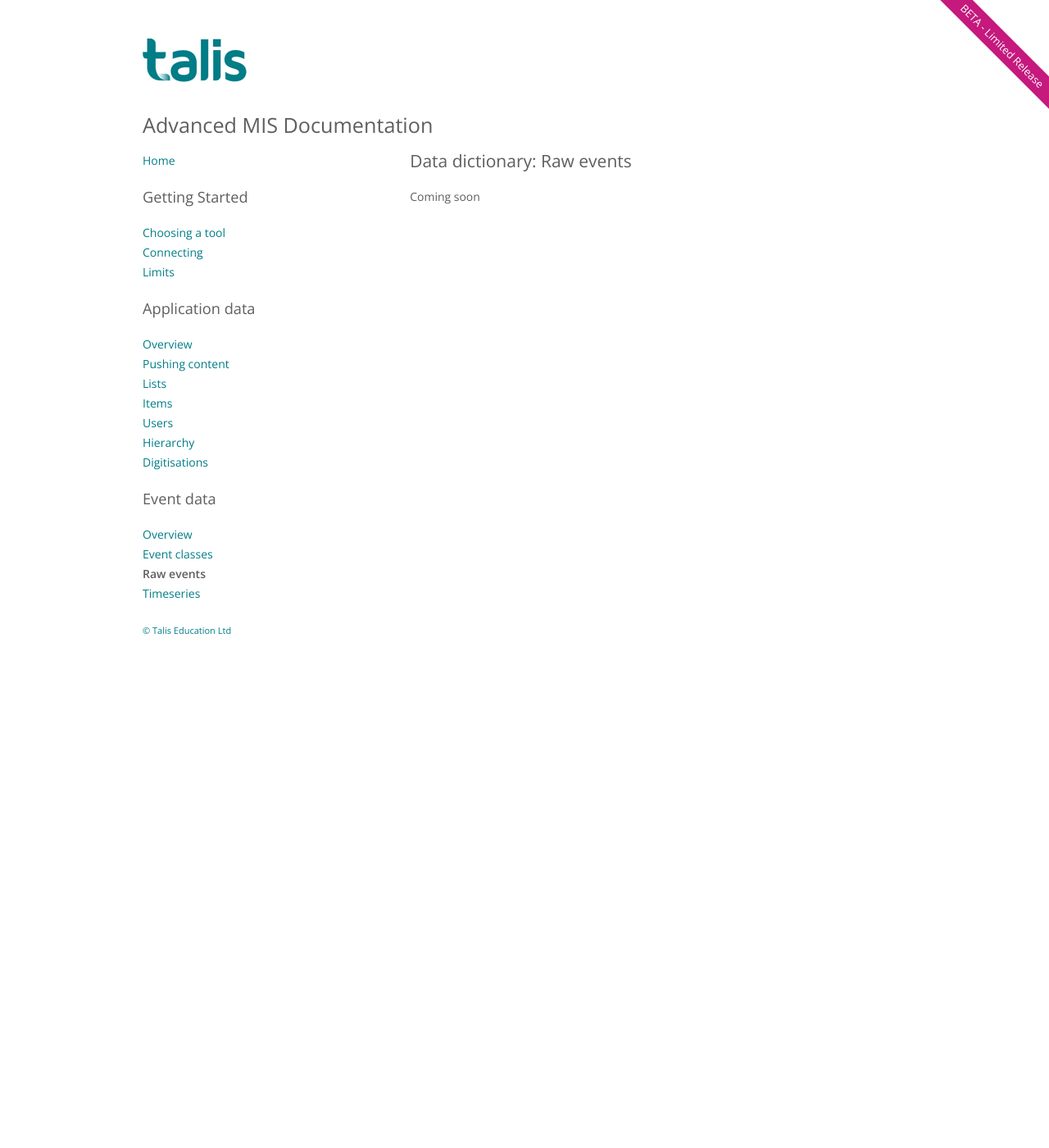
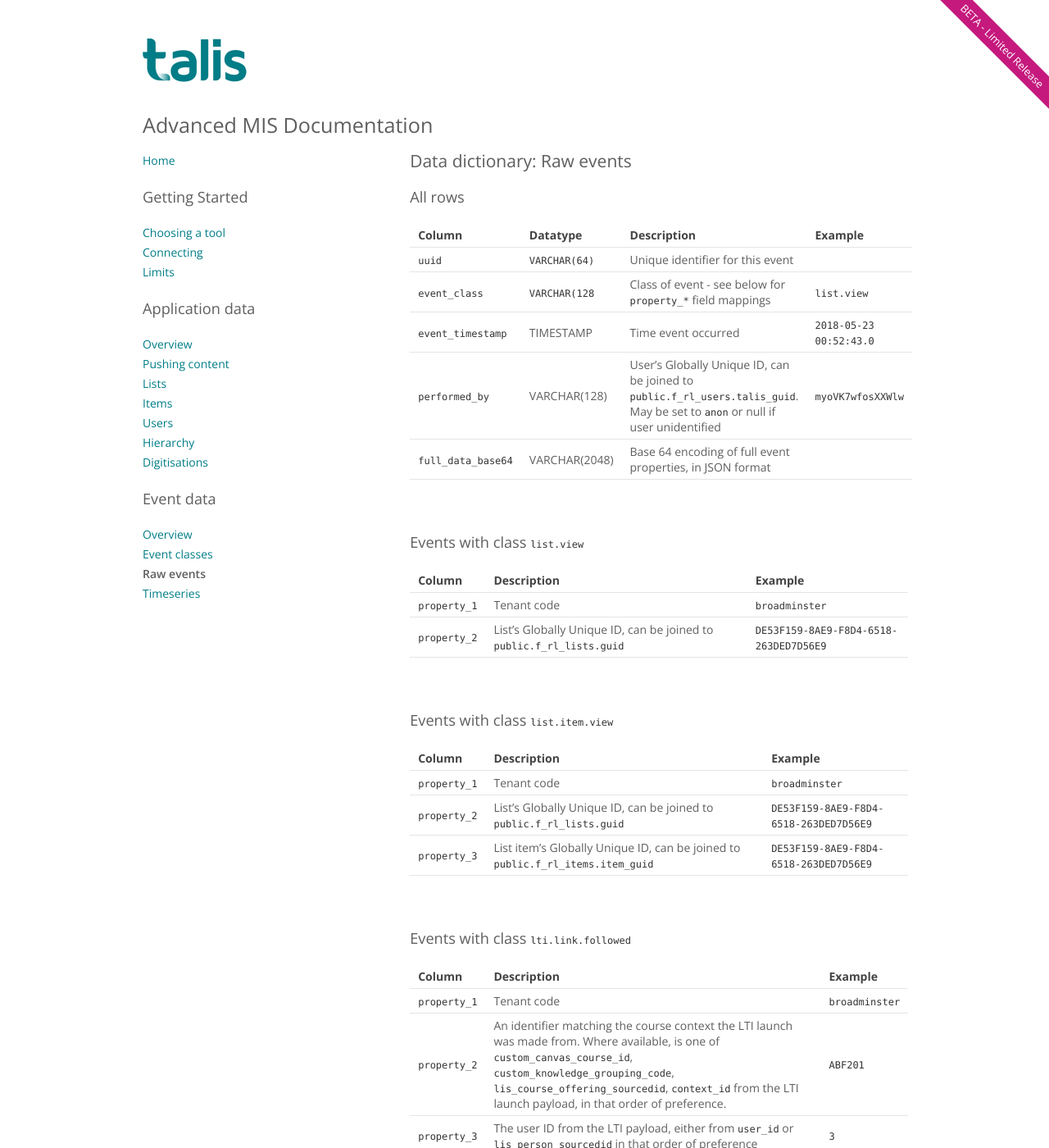
Before and after one commit to techfromsage/advanced-mis, a Jekyll site: the page built from topics/raw.md, in a window 1280 px wide and 1400 px high. Shown: the whole window at 82% size. Built offline with Jekyll 4.4.1, drawn with Linux system fonts in a browser that asks for light colours.

Commit message:
Added raw events docs

```diff
--- a/topics/raw.md
+++ b/topics/raw.md
@@ -4,4 +4,44 @@ title: "Data dictionary: Raw events"
 body_class: raw
 ---
 
-Coming soon
+### All rows
+
+| Column | Datatype | Description | Example |
+| --- | --- | --- | --- |
+| `uuid` | `VARCHAR(64)` | Unique identifier for this event | |
+| `event_class` | `VARCHAR(128` | Class of event - see below for `property_*` field mappings | `list.view` |
+| `event_timestamp` | TIMESTAMP | Time event occurred | `2018-05-23 00:52:43.0` |
+| `performed_by` | VARCHAR(128) | User's Globally Unique ID, can be joined to [`public.f_rl_users.talis_guid`]({{ site.baseurl }}/topics/users.html). May be set to `anon` or null if user unidentified | `myoVK7wfosXXWlw` |
+| `full_data_base64` | VARCHAR(2048) | Base 64 encoding of full event properties, in JSON format | |
+
+
+<br/>
+
+### Events with class `list.view`
+
+| Column | Description | Example |
+| --- | --- | --- |
+| `property_1` | Tenant code | `broadminster` |
+| `property_2` | List's Globally Unique ID, can be joined to [`public.f_rl_lists.guid`]({{ site.baseurl }}/topics/lists.html)   | `DE53F159-8AE9-F8D4-6518-263DED7D56E9` |
+
+
+<br/>
+
+### Events with class `list.item.view`
+
+| Column | Description | Example |
+| --- | --- | --- |
+| `property_1` | Tenant code | `broadminster` |
+| `property_2` | List's Globally Unique ID, can be joined to [`public.f_rl_lists.guid`]({{ site.baseurl }}/topics/lists.html)   | `DE53F159-8AE9-F8D4-6518-263DED7D56E9` |
+| `property_3` | List item's Globally Unique ID, can be joined to [`public.f_rl_items.item_guid`]({{ site.baseurl }}/topics/items.html)   | `DE53F159-8AE9-F8D4-6518-263DED7D56E9` |
+
+
+<br/>
+
+### Events with class `lti.link.followed`
+
+| Column | Description | Example |
+| --- | --- | --- |
+| `property_1` | Tenant code | `broadminster` |
+| `property_2` | An identifier matching the course context the LTI launch was made from. Where available, is one of `custom_canvas_course_id`, `custom_knowledge_grouping_code`, `lis_course_offering_sourcedid`, `context_id` from the LTI launch payload, in that order of preference.  | `ABF201` |
+| `property_3` | The user ID from the LTI payload, either from `user_id` or `lis_person_sourcedid` in that order of preference   | `3` |
```
Also changed, not shown: topics/event-data.md (+5 -4 lines), topics/limits.md (+7 -5 lines), topics/pushing.md (+2 -1 lines), topics/tools.md (+19 -0 lines).
